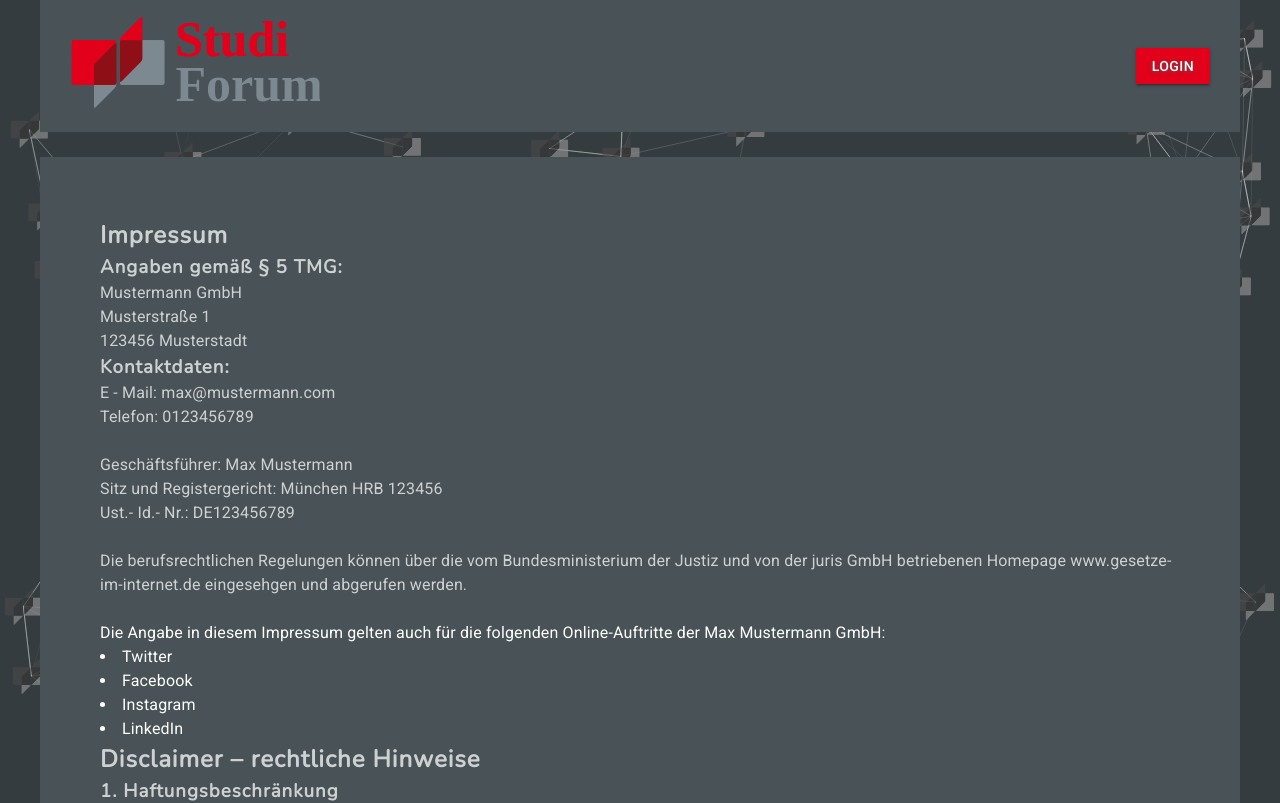
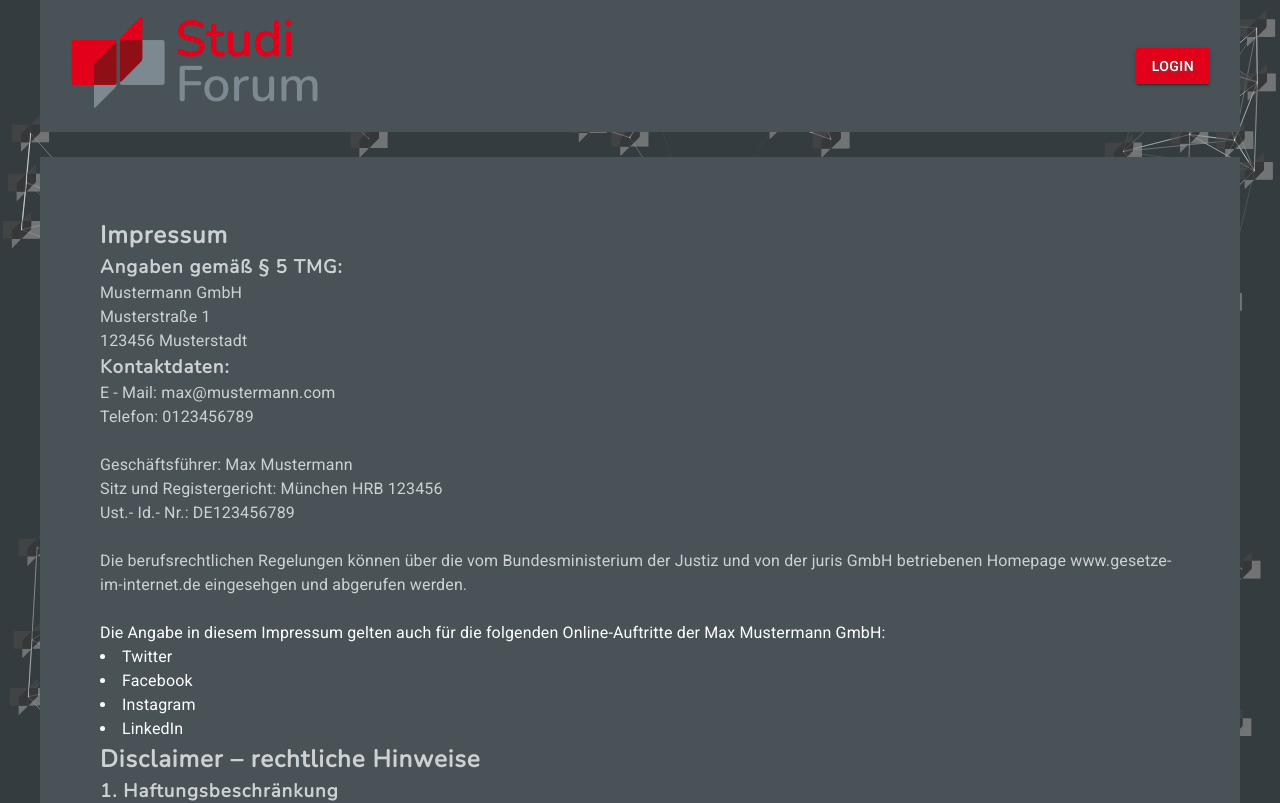
Before and after one commit to FerdinandStr/Forum_Frontend, a React (Vite) app: page /impressum in a window 1280 px wide. Shown: the top 803 px of the page. Built offline with nearby package versions, Linux system fonts and the light colour scheme; no server answers; what react-markdown-editor-lite would draw is missing.

Commit message:
Updated SVG; Particle Speed;

```diff
--- a/src/MainPage.jsx
+++ b/src/MainPage.jsx
@@ -58,7 +58,7 @@ function MainPage() {
                             enable: true,
                             outMode: "bounce",
                             random: false,
-                            speed: 0.5,
+                            speed: 0.3,
                             straight: false,
                         },
                         number: {
--- a/src/components/Header/Header.jsx
+++ b/src/components/Header/Header.jsx
@@ -22,7 +22,7 @@ function Header(props) {
         <div className={styles.HeaderDiv}>
             <div>
                 <Link to={"/foren/"}>
-                    <img className={styles.Logo} src="/img/StudiForum_V2_transparent.svg" />
+                    <img className={styles.Logo} src="/img/StudiForum_V3_transparent.svg" />
                 </Link>
             </div>
             {loginUser ? (
```
Also changed, not shown: public/img/StudiForum_V3_transparent.svg (added).
